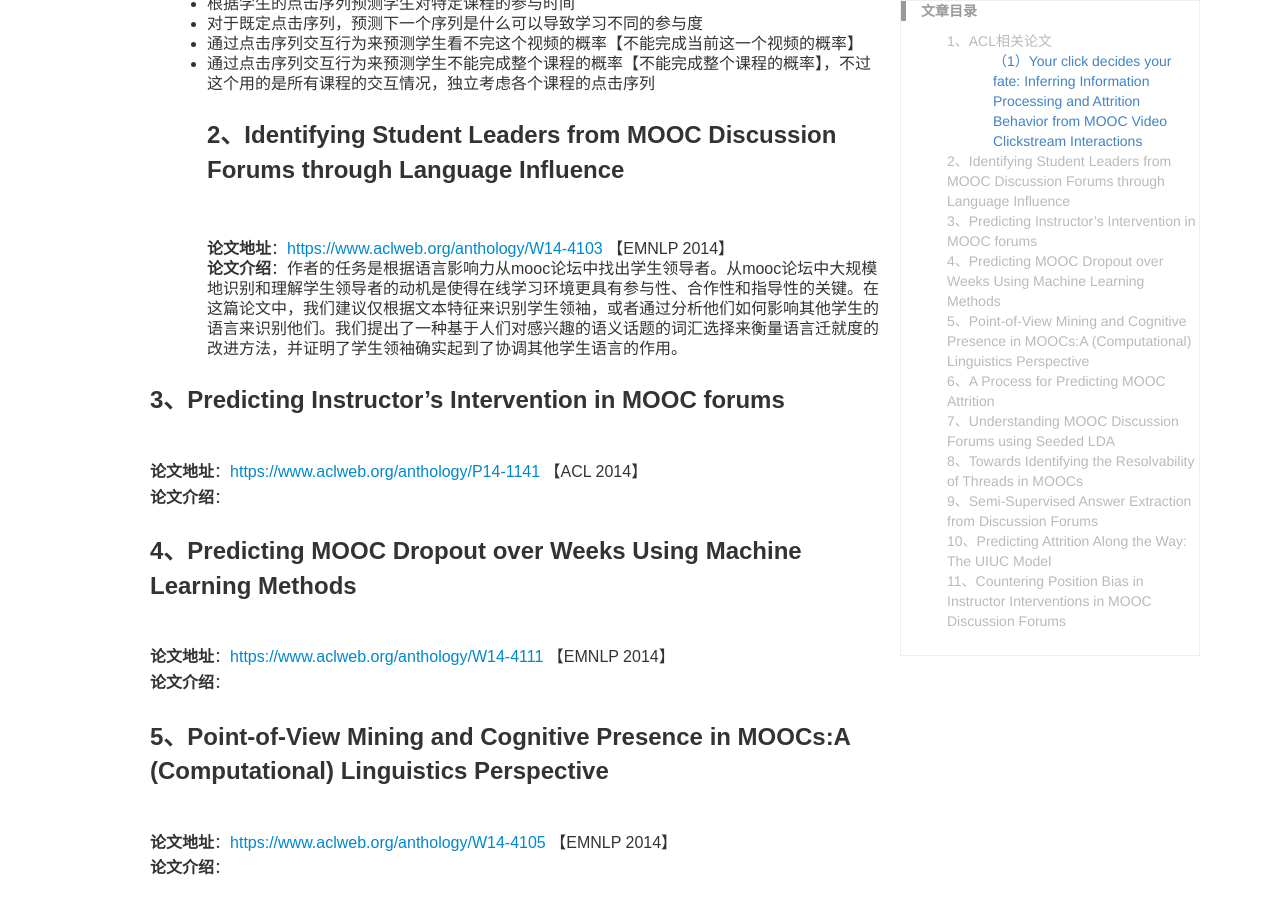
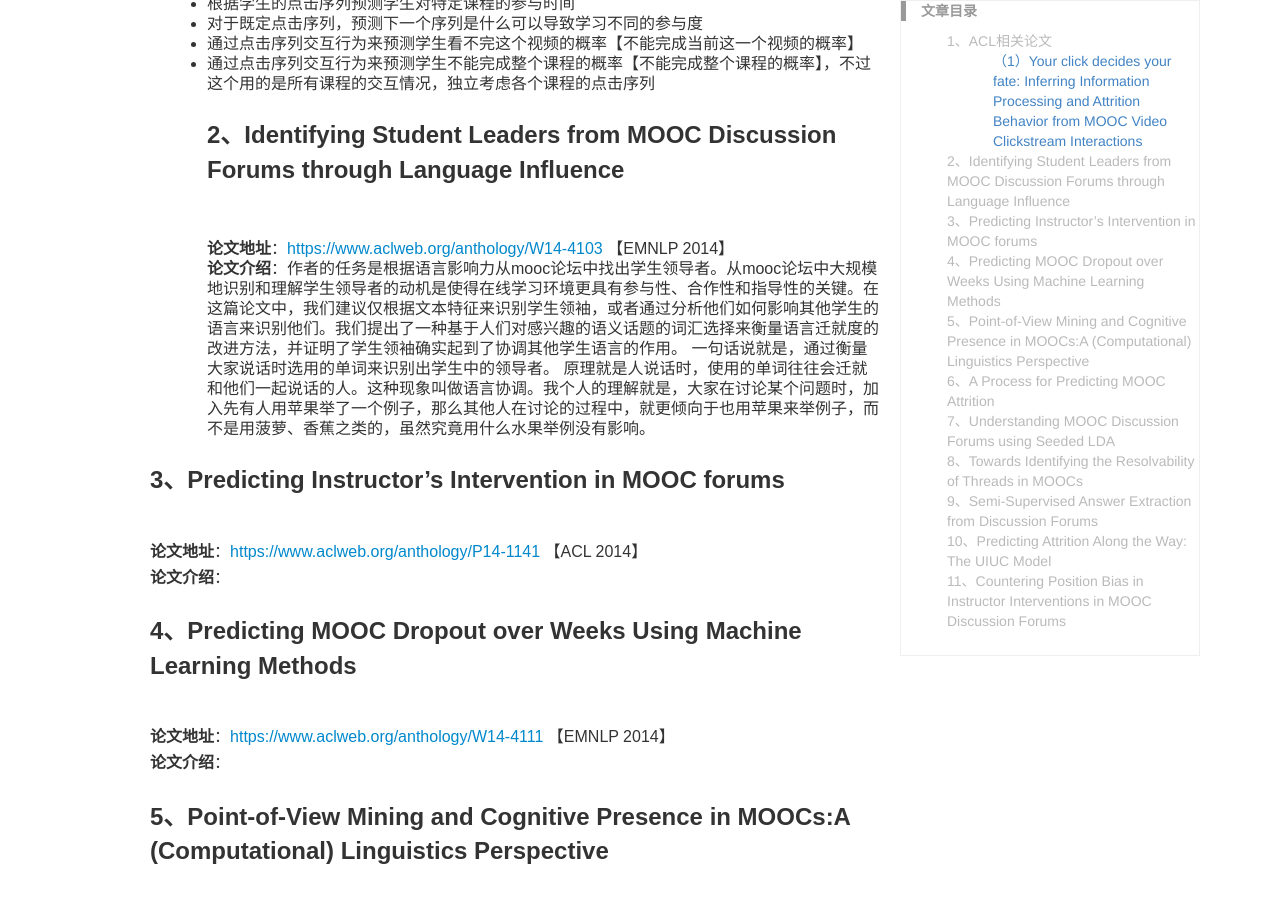
Before and after one commit to yuanmingchen/yuanmingchen.github.io, a Jekyll site: the page built from _posts/2019-04-19-online course nlp paper survey 2.md, in a window 1280 px wide and 900 px high, scrolled down 893 px. Built offline with Jekyll 4.4.1, drawn with Linux system fonts in a browser that asks for light colours; comment, search, counter and statistics services are not loaded.

Commit message:
Updates _posts/2019-04-19-online course nlp paper survey 2.md
Auto commit by GitBook Editor

```diff
--- a/_posts/2019-04-19-online course nlp paper survey 2.md
+++ b/_posts/2019-04-19-online course nlp paper survey 2.md
@@ -36,6 +36,8 @@ Ratechange fast clicks while playing or pausing video lecture content, indicatin
 ### 2、Identifying Student Leaders from MOOC Discussion Forums through Language Influence
 **论文地址**：<https://www.aclweb.org/anthology/W14-4103>  【EMNLP 2014】
 **论文介绍**：作者的任务是根据语言影响力从mooc论坛中找出学生领导者。从mooc论坛中大规模地识别和理解学生领导者的动机是使得在线学习环境更具有参与性、合作性和指导性的关键。在这篇论文中，我们建议仅根据文本特征来识别学生领袖，或者通过分析他们如何影响其他学生的语言来识别他们。我们提出了一种基于人们对感兴趣的语义话题的词汇选择来衡量语言迁就度的改进方法，并证明了学生领袖确实起到了协调其他学生语言的作用。
+一句话说就是，通过衡量大家说话时选用的单词来识别出学生中的领导者。
+原理就是人说话时，使用的单词往往会迁就和他们一起说话的人。这种现象叫做语言协调。我个人的理解就是，大家在讨论某个问题时，加入先有人用苹果举了一个例子，那么其他人在讨论的过程中，就更倾向于也用苹果来举例子，而不是用菠萝、香蕉之类的，虽然究竟用什么水果举例没有影响。
 
 ### 3、Predicting Instructor’s Intervention in MOOC forums
 **论文地址**：<https://www.aclweb.org/anthology/P14-1141>  【ACL 2014】
```
